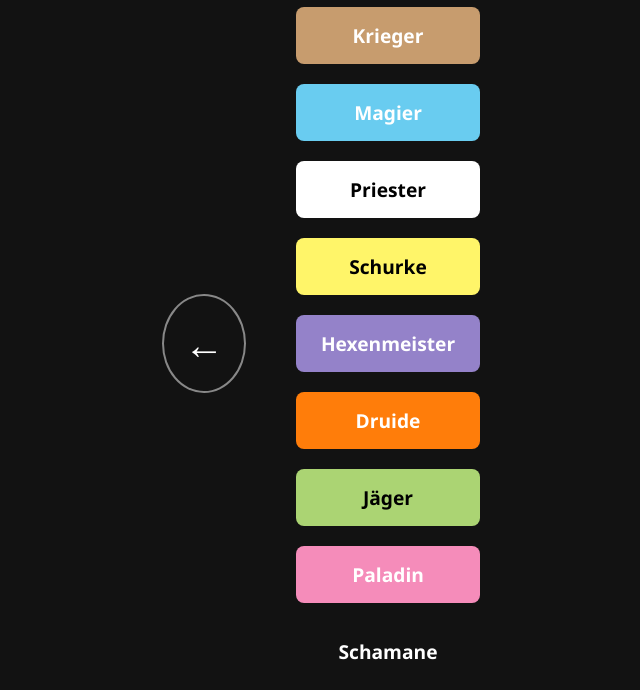
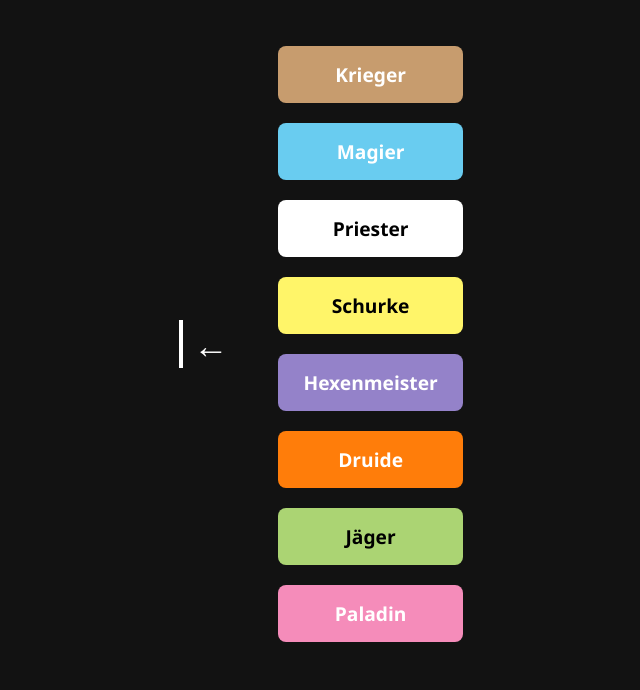
Before and after one commit to Die-Nachtwaechter/Prio-0-Plus, a plain HTML site: page molten-core.html in a window 1280 px wide. Shown: the part 110-800 px from the top of the page, without its empty margins (319-959 px from the left). Drawn offline with Linux system fonts and the light colour scheme.

Commit message:
anpassung zurück pfeil

```diff
--- a/molten-core.html
+++ b/molten-core.html
@@ -25,7 +25,6 @@
       <a href="#" class="class-button druid">Druide</a>
       <a href="#" class="class-button hunter">Jäger</a>
       <a href="#" class="class-button paladin">Paladin</a>
-      <a href="#" class="class-button shaman">Schamane</a>
     </div>
   </div>
 </body>
--- a/style.css
+++ b/style.css
@@ -97,18 +97,17 @@ header h1 {
 }
 
 .back-arrow {
-  font-size: 2.5rem;
+  font-size: 2.2rem;
   text-decoration: none;
   color: white;
-  padding: 20px;
-  border-radius: 50%;
-  border: 2px solid #888;
-  transition: all 0.3s ease;
+  font-weight: bold;
+  padding-left: 10px;
+  border-left: 4px solid white;
+  transition: color 0.3s ease;
 }
 
 .back-arrow:hover {
-  background-color: #888;
-  color: #000;
+  color: #888;
 }
 
 /* Klassenliste */
```
